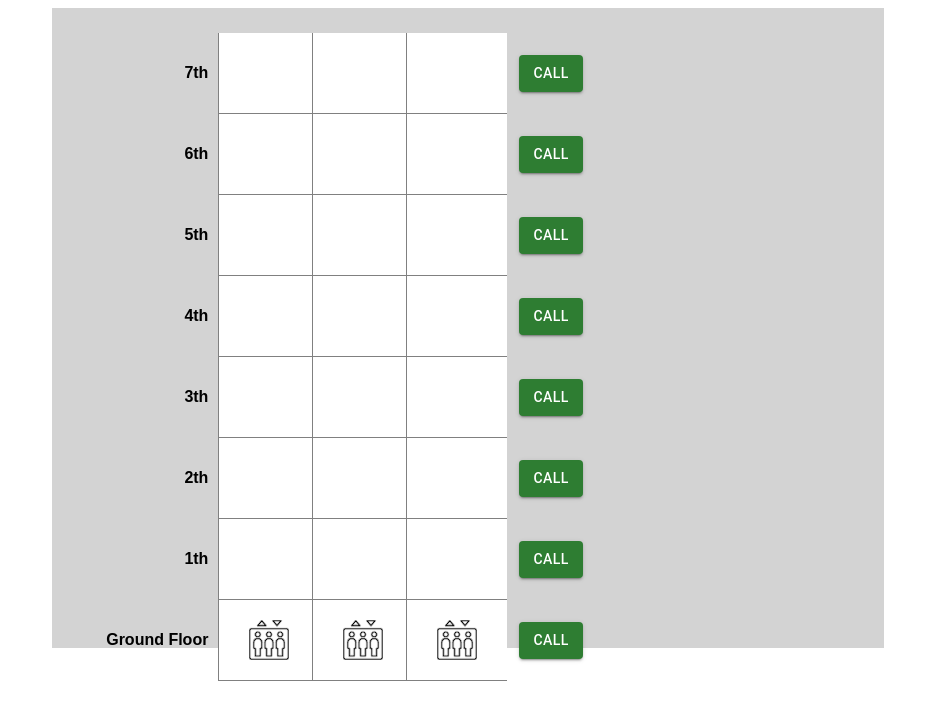
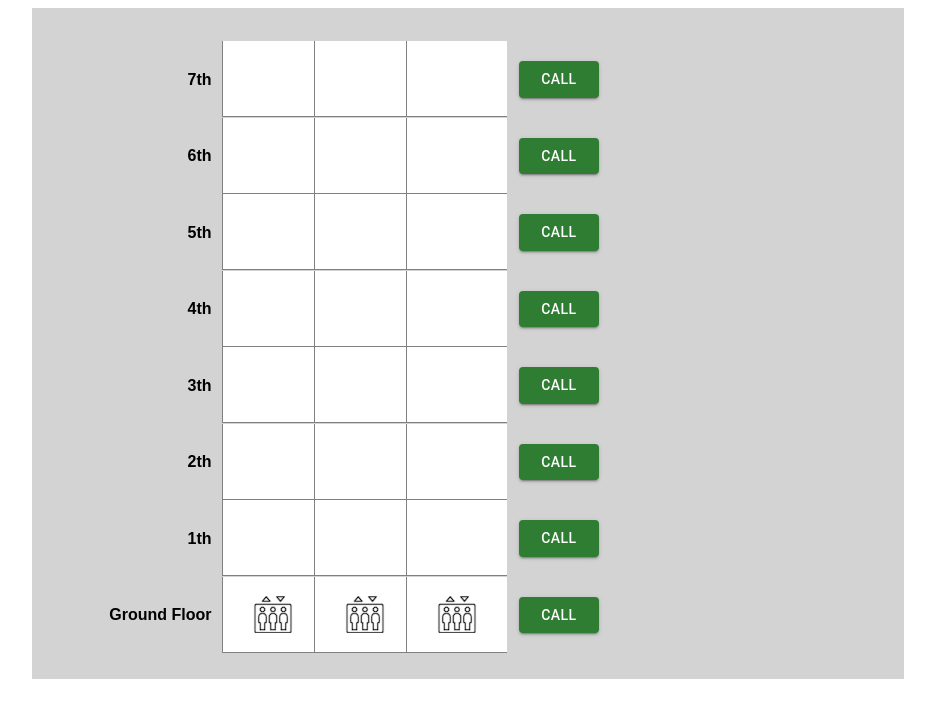
Before and after one commit to GuyAronson/Elevators, a React (Create React App) app: page / in a window 1280 px wide. Shown: the top 720 px of the page, without its empty margins (172-1107 px from the left). Built offline with nearby package versions, Linux system fonts and the light colour scheme.

Commit message:
Fix design

```diff
--- a/src/App.css
+++ b/src/App.css
@@ -1,47 +1,56 @@
-.App{
-    width: 65vw;
-    height: 80vh;
+.App {
+    width: 65%;
+    height: auto;
     background-color: lightgrey;
     position: relative;
     margin: auto;
+    padding: 2%;
 }
-#building{
-    padding-top: 3%;
+
+#building {
     width: 90%;
     margin: auto;
+    margin-top: 1%;
 }
-.floor-item{
+
+.floor-item {
     background-color: white;
     min-width: 100px;
     width: auto;
-    min-height: 80px;
+    height: 98%;
     border-left: 1px solid grey;
     border-bottom: 1px solid grey;
     display: flex;
     justify-content: center;
     align-items: center;
 }
-.floor-text{
+
+.floor-text {
     font-weight: bold;
     font-family: Arial, Helvetica, sans-serif;
     direction: rtl;
 }
-.floor-text-box{
+
+.floor-text-box {
     display: flex;
     justify-content: end;
     align-items: center;
     padding: 10px;
 }
-.call-btn{
-    width: 75%;
+
+.call-btn {
+    width: 80%;
+    min-width: 80px !important;
 }
-.call-btn-box{
+
+.call-btn-box {
     display: flex;
     justify-content: start;
     align-items: center;
     padding: 20px;
 }
-.elevator-icon{
-    height: 40%;
-    width: 40%;
+
+.elevator-icon {
+    height: 50%;
+    width: 50%;
 }
```
